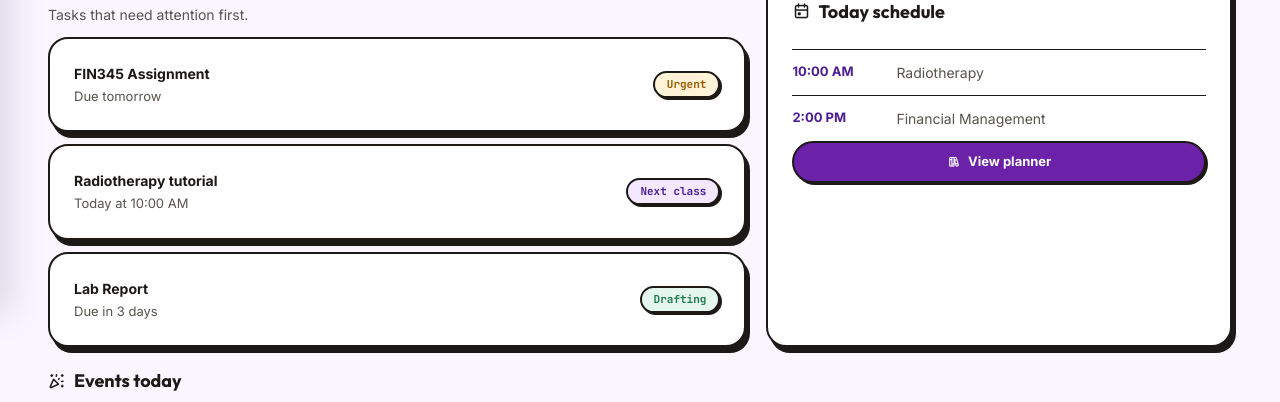
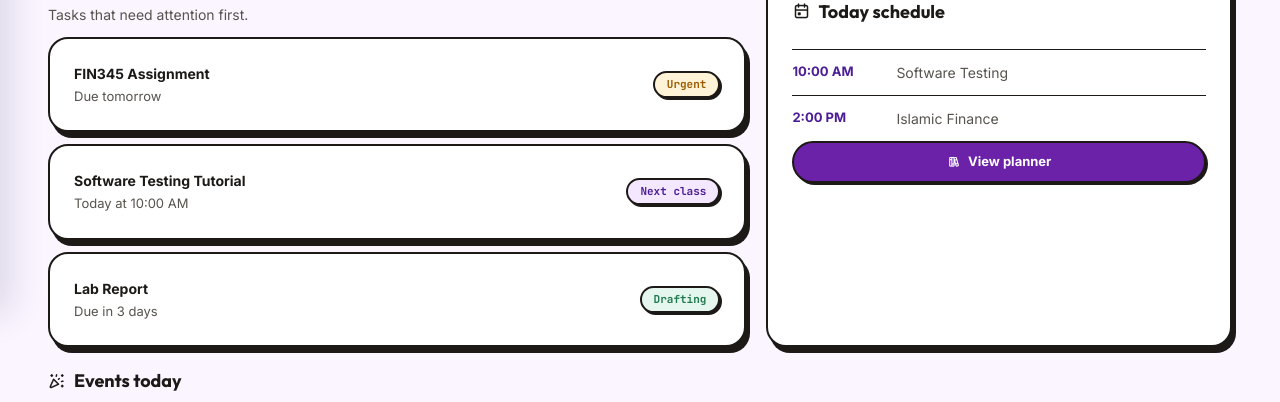
Before and after one commit to PolymerCat/makerpreneur, a Next.js app in the folder myapp/: page / in a window 1280 px wide. Shown: the part 486-888 px from the top of the page. Built offline with nearby package versions, Linux system fonts and the light colour scheme; no server answers.

Commit message:
modified sample data

```diff
--- a/myapp/app/page.tsx
+++ b/myapp/app/page.tsx
@@ -34,11 +34,11 @@ export default function DashboardPage() {
           <SectionHeader title="Today schedule" icon="ti-calendar-event" />
           <div className="timeline-row">
             <strong>10:00 AM</strong>
-            <span>Radiotherapy</span>
+            <span>Software Testing</span>
           </div>
           <div className="timeline-row">
             <strong>2:00 PM</strong>
-            <span>Financial Management</span>
+            <span>Islamic Finance</span>
           </div>
           <ButtonLink href="/planner" icon="ti-books">
             View planner
@@ -47,7 +47,7 @@ export default function DashboardPage() {
       </section>
 
       <section>
-        <SectionHeader title="Events today" description="Use the event components anywhere you need campus activities." icon="ti-confetti" />
+        <SectionHeader title="Events today" description=" " icon="ti-confetti" />
         <EventList events={events.slice(0, 2)} />
       </section>
     </AppShell>
--- a/myapp/lib/sample-data.ts
+++ b/myapp/lib/sample-data.ts
@@ -20,7 +20,7 @@ export const dashboardMetrics: Metric[] = [
 
 export const tasks: Task[] = [
   { id: "task-1", title: "FIN345 Assignment", due: "Due tomorrow", status: "Urgent", priority: "high" },
-  { id: "task-2", title: "Radiotherapy tutorial", due: "Today at 10:00 AM", status: "Next class", priority: "medium" },
+  { id: "task-2", title: "Software Testing Tutorial", due: "Today at 10:00 AM", status: "Next class", priority: "medium" },
   { id: "task-3", title: "Lab Report", due: "Due in 3 days", status: "Drafting", priority: "low" },
 ];
 
```
